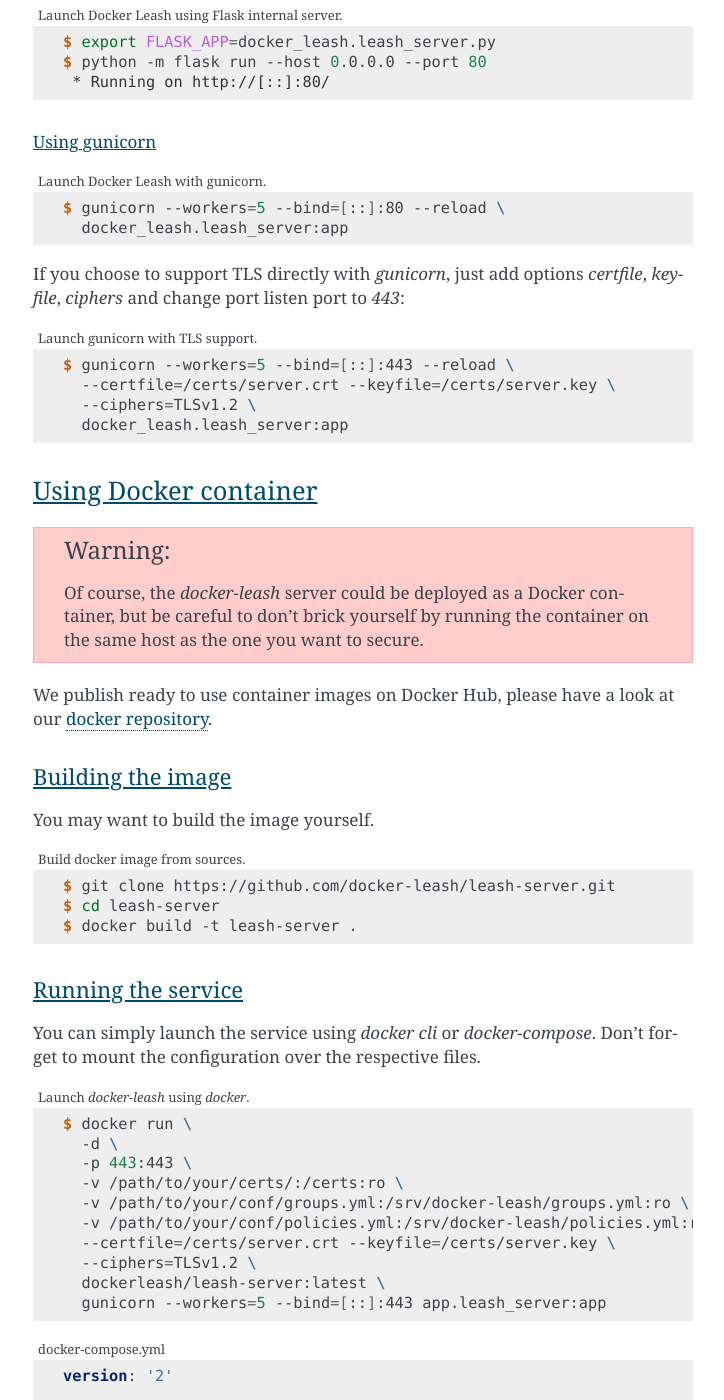
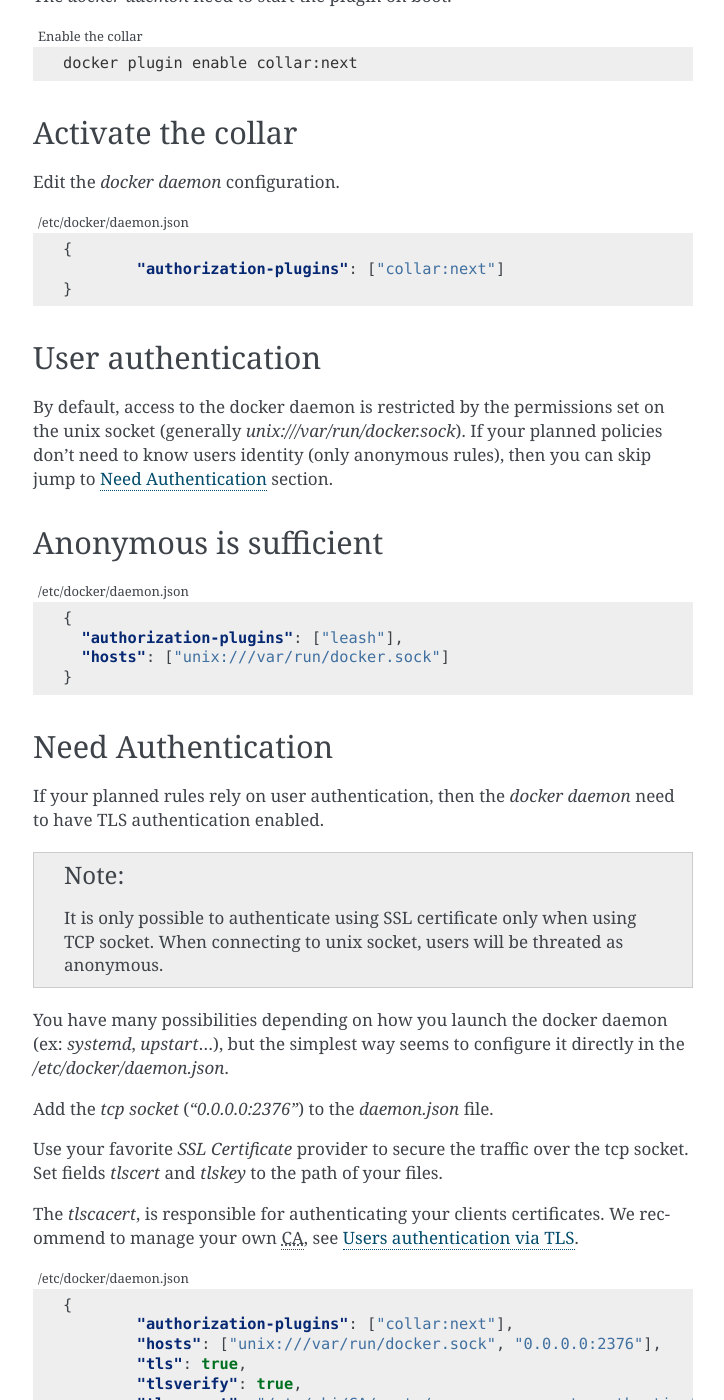
Before and after one commit to docker-leash/docker-leash, a Sphinx documentation site: the page built from docs/install/client-installation.rst, in a window 1280 px wide and 1400 px high, scrolled down 1250 px. Shown: the whole window, without its empty margins (387-1111 px from the left). Built offline with Sphinx 7.4.7, drawn with Linux system fonts in a browser that asks for light colours; pages that are not in the unit, such as notebooks, are missing from menus; some of the changed text lies outside the part shown.

Commit message:
Rework client documentation

```diff
--- a/docs/install/client-installation.rst
+++ b/docs/install/client-installation.rst
@@ -1,204 +1,137 @@
+.. _client-installation-label:
+
 Client Installation (collar)
 ############################
 
-The server can be launched from a `virtualenv` or a `docker container`.
+On `docker daemon` side, deploy the `docker collar plugin`.
 
-Even if it is not mandatory, we recommend to run the service over TLS,
-`gunicorn` can do it since version 17.0. Alternativelly, you can use any reverse
-proxy you are used to.
+.. toctree::
+   :maxdepth: 4
 
-Also, `Flask` ship an internal webserver, it should be
-avoided on production, just use a dedicated WSGI HTTP Server like `gunicorn` or
-`wsgi`.
+Build the plugin yourself
+=========================
 
-.. contents:: Table of Contents
-
-Install the server
-==================
-
-The server is the central point of authorization and configuration.
-Run it on a server reachable by your clients (docker daemon).
-For a better availability, don't hesitate to scale your deployment.
-
-Using virtualenv
-++++++++++++++++
+The plugin construction is managed using a `makefile`.
 
 .. code-block:: console
-   :caption: Install Docker Leash in a `virtualenv`
+   :caption: building the client image
 
-   $ virtualenv venv
-   $ source ./venv/bin/activate
-   $ pip install docker-leash
-   $ pip install -r requirements.txt
+   $ make rootfs
+   $ make create
 
-Running the service
--------------------
+Installing from registry
+========================
 
-Using flask internal webserver
-''''''''''''''''''''''''''''''
+We provide prebuilt `docker plugin image` directly available on the
+`docker hub <https://hub.docker.com/r/dockerleash/leash-client/>`_.
 
 .. code-block:: console
-   :caption: Launch Docker Leash using Flask internal server.
+   :caption: building the client image
 
-   $ export FLASK_APP=docker_leash.leash_server.py
-   $ python -m flask run --host 0.0.0.0 --port 80
-    * Running on http://[::]:80/
+   $ docker plugin install dockerleash/leash-client
 
-Using gunicorn
-''''''''''''''
+Configure the plugin
+====================
+
+The `colar` need to be configured according to your local environment.
+
+.. Note::
+   Plugin need to be disabled to be configured.
+
+Variables:
+
+* LEASH_URL mandatory
+* LEASH_CA_CERT /certs/ca.pem
+* LEASH_CONNECT_TIMEOUT 10
+
+* DOCKER_CA_CERT /certs/ca.pem
+* DOCKER_KEY_FILE /certs/key.pem
+* DOCKER_URL https://127.0.0.1:2376
+* DOCKER_CONNECT_TIMEOUT 10
+
+* DEBUG default false
+
+Mounts:
+
+* certs /certs/ /etc/docker/plugins/collar.d/
 
 .. code-block:: console
-   :caption: Launch Docker Leash with gunicorn.
+   :caption: Define leash server url
 
-   $ gunicorn --workers=5 --bind=[::]:80 --reload \
-     docker_leash.leash_server:app
+   docker plugin collar:next LEASH_URL=https://your-leash-server
 
-If you choose to support TLS directly with `gunicorn`, just add options
-`certfile`, `keyfile`, `ciphers` and change port listen port to `443`:
+
+Load the plugin on docker daemon start
+======================================
+
+The `docker daemon` need to start the plugin on boot.
 
 .. code-block:: console
-   :caption: Launch gunicorn with TLS support.
+   :caption: Enable the collar
 
-   $ gunicorn --workers=5 --bind=[::]:443 --reload \
-     --certfile=/certs/server.crt --keyfile=/certs/server.key \
-     --ciphers=TLSv1.2 \
-     docker_leash.leash_server:app
+   docker plugin enable collar:next
 
-Using Docker container
-++++++++++++++++++++++
 
-.. Warning::
-   Of course, the `docker-leash` server could be deployed as a Docker container,
-   but be careful to don't brick yourself by running the container
-   on the same host as the one you want to secure.
+Activate the collar
+===================
 
-We publish ready to use container images on Docker Hub,
-please have a look at our `docker repository <https://hub.docker.com/r/dockerleash/leash-server/>`_.
-
-Building the image
-------------------
-
-You may want to build the image yourself.
-
-.. code-block:: console
-   :caption: Build docker image from sources.
-
-   $ git clone https://github.com/docker-leash/leash-server.git
-   $ cd leash-server
-   $ docker build -t leash-server .
-
-Running the service
--------------------
-
-You can simply launch the service using `docker cli` or `docker-compose`.
-Don't forget to mount the configuration over the respective files.
-
-.. code-block:: console
-   :caption: Launch `docker-leash` using `docker`.
-
-   $ docker run \
-     -d \
-     -p 443:443 \
-     -v /path/to/your/certs/:/certs:ro \
-     -v /path/to/your/conf/groups.yml:/srv/docker-leash/groups.yml:ro \
-     -v /path/to/your/conf/policies.yml:/srv/docker-leash/policies.yml:ro \
-     --certfile=/certs/server.crt --keyfile=/certs/server.key \
-     --ciphers=TLSv1.2 \
-     dockerleash/leash-server:latest \
-     gunicorn --workers=5 --bind=[::]:443 app.leash_server:app
-
-.. code-block:: yaml
-   :caption: docker-compose.yml
-
-   version: '2'
-
-   services:
-     leashserver:
-       image: dockerleash/leash-server:latest
-       command: gunicorn --workers=5 --bind=[::]:443 --chdir=/srv/docker-leash \
-         --certfile=/certs/server.crt --keyfile=/certs/server.key \
-         --ciphers=TLSv1.2 \
-         docker_leash.leash_server:app
-       volumes:
-         - /path/to/your/certs/:/certs:ro
-         - /path/to/your/conf/groups.yml:/srv/docker-leash/groups.yml:ro
-         - /path/to/your/conf/policies.yml:/srv/docker-leash/policies.yml:ro
-       ports:
-         - "443:443"
-       restart: always
-
-Alternatively, you can build a child image including your configuration.
-
-.. code-block:: dockerfile
-   :caption: Your personnal `Dockerfile`
-
-   FROM dockerleash/leash-server:latest
-   COPY configuration/*.yml /srv/docker-leash/
-   COPY certs/* /certs/
-
-.. note::
-   The current `command` launched from the image doesn't include TLS options,
-   and listen by default on port `80`. Indeed, the bind mount of `/certs`, is
-   optionnal.
-
-Configure docker leash client (Your docker daemon)
-==================================================
-
-On `docker daemon` side (the client in our case), the plugin configuration
-consist of a simple `.json` file. Copy our sample file located in `plugin/leash.json`
-to `/etc/docker/plugins/leash.json` or `/usr/lib/docker/plugins/leash.json`.
-
-Configure the plugin
-++++++++++++++++++++
-
-The `leash.json` file need to be configured according to your local environment.
-
-.. code-block:: json
-   :caption: /etc/docker/plugins/leash.json
-
-   {
-     "Name": "leash",
-     "Addr": "https://leash-server.organization.yours",
-     "TLSConfig": {
-       "InsecureSkipVerify": false,
-       "CAFile": "/etc/pki/CA/certs/ca.used.to.sign.docker-leash.crt"
-     }
-   }
-
-Replace the `Addr` field with the full url of your `leash server` instance.
-
-If you secured the server part with `TLS` using a self-signed certificate,
-declare the `CA` in the `CAFile` field.
-
-Even if - on a security point of view - this is not recommended, you can also
-choose to not verify the authenticity of the connection, by setting field
-`InsecureSkipVerify` to `true`.
-
-.. code-block:: json
-   :caption: /etc/docker/plugins/leash.json
-
-   {
-     "Name": "leash",
-     "Addr": "https://leash-server.organization.yours",
-     "TLSConfig": {
-       "InsecureSkipVerify": true,
-     }
-   }
-
-Load the plugin on docker daemon start
-++++++++++++++++++++++++++++++++++++++
-
-The `docker daemon` need to start the plugin on boot. You have many
-possibilities depending on how you launch the docker daemon (ex: `systemd`), but
-the simplest way seems to configure it directly in the `/etc/docker/daemon.json`.
-
-Add the `authorization-plugins` and the `tcp socket` (`"0.0.0.0:2376"`) entry as:
+Edit the `docker daemon` configuration.
 
 .. code-block:: json
    :caption: /etc/docker/daemon.json
 
    {
-	   "authorization-plugins": ["leash"],
+	   "authorization-plugins": ["collar:next"]
+   }
+
+
+User authentication
+===================
+
+By default, access to the docker daemon is restricted by the permissions set on
+the unix socket (generally `unix:///var/run/docker.sock`). If your planned
+policies don't need to know users identity (only anonymous rules), then you can
+skip jump to `Need Authentication`_ section.
+
+Anonymous is sufficient
+=======================
+
+.. code-block:: json
+   :caption: /etc/docker/daemon.json
+
+   {
+     "authorization-plugins": ["leash"],
+     "hosts": ["unix:///var/run/docker.sock"]
+   }
+
+
+Need Authentication
+===================
+
+If your planned rules rely on user authentication, then the `docker daemon` need
+to have TLS authentication enabled.
+
+.. Note::
+   It is only possible to authenticate using SSL certificate only when using TCP
+   socket. When connecting to unix socket, users will be threated as anonymous.
+
+You have many possibilities depending on how you launch the docker daemon
+(ex: `systemd`, `upstart`…), but the simplest way seems to configure it directly in the
+`/etc/docker/daemon.json`.
+
+Add the `tcp socket` (`"0.0.0.0:2376"`) to the `daemon.json` file.
+
+Use your favorite `SSL Certificate` provider to secure the traffic over the tcp
+socket. Set fields `tlscert` and `tlskey` to the path of your files.
+
+The `tlscacert`, is responsible for authenticating your clients certificates.
+We recommend to manage your own :abbr:`CA (Certificate Authority)`, see `Users authentication via TLS`_.
+
+.. code-block:: json
+   :caption: /etc/docker/daemon.json
+
+   {
+	   "authorization-plugins": ["collar:next"],
 	   "hosts": ["unix:///var/run/docker.sock", "0.0.0.0:2376"],
 	   "tls": true,
 	   "tlsverify": true,
@@ -207,14 +140,11 @@
 	   "tlskey": "/etc/pki/tls/private/full.name.of.your.host.key"
    }
 
-Use your favorite `SSL Certificate` provider to encrypt traffic over the tcp
-socket. Set fields `tlscert` and `tlskey` to the path of your files.
-
-The `tlscacert`, is responsible for authenticating your clients certificates.
-We recommend to manage your own :abbr:`CA (Certificate Authority)`, see `Users authentication via TLS`_.
-
 .. Note::
-   On Ubuntu: You may encounter error "`unable to configure the Docker daemon with file /etc/docker/daemon.json: the following directives are specified both as a flag and in the configuration file: hosts: (from flag: [fd://], from file: [unix:///var/run/docker.sock 0.0.0.0:2376])`."
+   On Ubuntu: You may encounter error "`unable to configure the Docker daemon
+   with file /etc/docker/daemon.json: the following directives are specified both
+   as a flag and in the configuration file: hosts: (from flag: [fd://],
+   from file: [unix:///var/run/docker.sock 0.0.0.0:2376])`."
    In such case, override systemd script:
 
       $ systemctl edit docker
@@ -223,22 +153,9 @@
       | ExecStart=
       | ExecStart=/usr/bin/dockerd
 
-By default, access to the docker daemon is restricted by the permissions set on
-the unix socket (generally `unix:///var/run/docker.sock`). If your planned
-policies don't need to know users identity (only anonymous rules), then you can
-skip the TLS configuration.
-
-.. code-block:: json
-   :caption: /etc/docker/daemon.json
-
-   {
-	   "authorization-plugins": ["leash"],
-	   "hosts": ["unix:///var/run/docker.sock"]
-   }
-
 
 Users authentication via TLS
-++++++++++++++++++++++++++++
+============================
 
 For advanced features, users need to authenticate with the `docker daemon`. The
 current way is use `clients certificates`.
--- a/docs/install/server-installation.rst
+++ b/docs/install/server-installation.rst
@@ -137,3 +137,5 @@
    The current `command` launched from the image doesn't include TLS options,
    and listen by default on port `80`. Indeed, the bind mount of `/certs`, is
    optionnal.
+
+Next, :doc:`client-installation`.
```
Also changed, not shown: CONTRIBUTE.md (+6 -0 lines).
